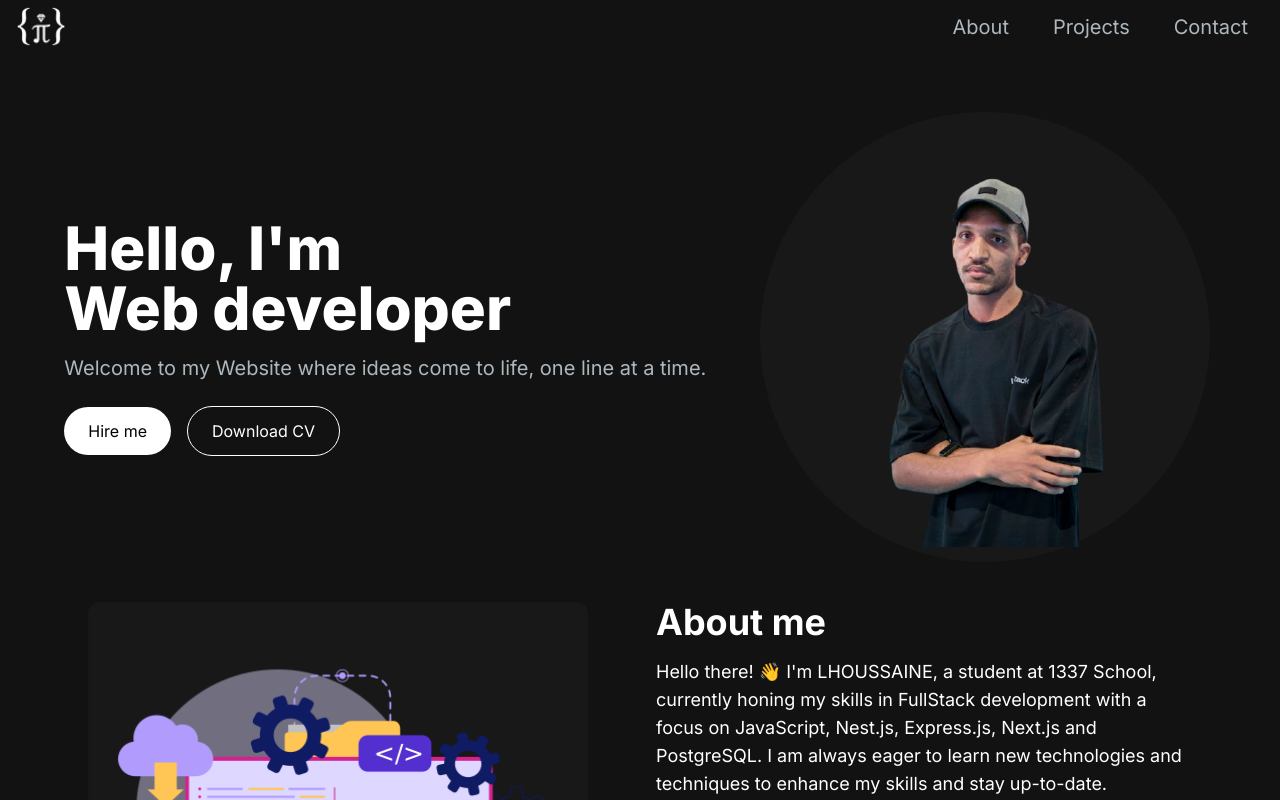
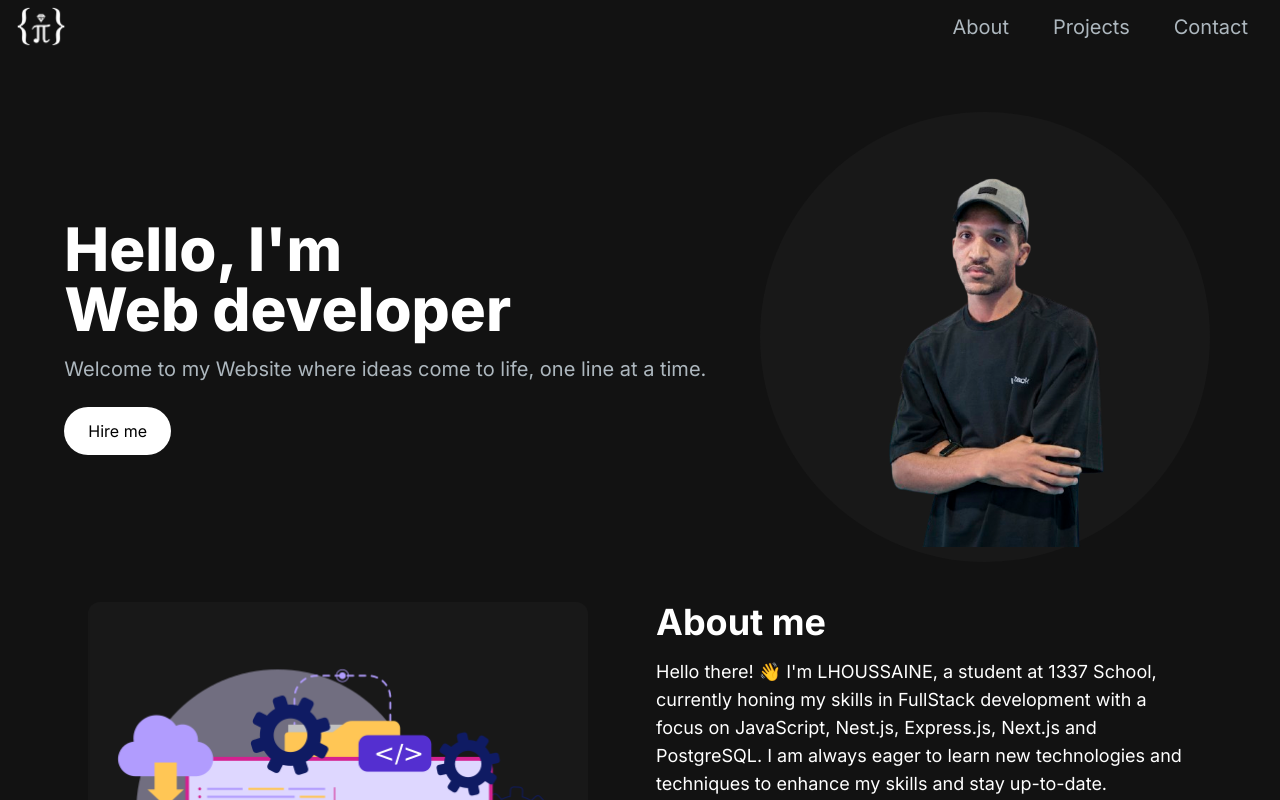
Before and after one commit to ahammamlho/Portfolio, a Next.js app: page / in a window 1280 px wide. Shown: the top 800 px of the page. Built offline with nearby package versions, Linux system fonts and the light colour scheme.

Commit message:
delete button download cv

```diff
--- a/src/app/components/HeroSection.tsx
+++ b/src/app/components/HeroSection.tsx
@@ -6,24 +6,6 @@ import { motion } from 'framer-motion';
 import Link from 'next/link';
 
 const HeroSection = () => {
-  function downloadPdf(url: string, filename = 'ahammam_cv.pdf') {
-    fetch(
-      'https://drive.google.com/uc?export=download&id=17OQnP8pPFSvW6AqS3DzMpvqea3POBfJH',
-      { mode: 'no-cors' },
-    )
-      .then((response) => {
-        if (!response.ok) {
-          throw new Error(`HTTP error! Status: ${response.status}`);
-        }
-        return response.blob();
-      })
-      .then((blob) => {
-        // Handle the blob (e.g., render it in the UI)
-      })
-      .catch((error) => {
-        console.error('Error fetching file:', error);
-      });
-  }
   return (
     <section>
       <div className="grid grid-cols-1 sm:grid-cols-12">
@@ -63,17 +45,12 @@ const HeroSection = () => {
                 Hire me
               </button>
             </Link>
-            <button
+            {/* <button
               className="w-full sm:w-fit mt-4 sm:mt-0 px-6 py-3 rounded-full bg-transparent hover:bg-slate-800 text-white border border-white"
-              onClick={() => {
-                const pdfUrl =
-                  'https://drive.google.com/uc?export=download&id=17OQnP8pPFSvW6AqS3DzMpvqea3POBfJH'; // Replace with your PDF URL
-                const filename = 'cv.pdf'; // Name for the downloaded file
-                downloadPdf(pdfUrl, filename);
-              }}
+              onClick={() => {}}
             >
               Download CV
-            </button>
+            </button> */}
           </div>
         </motion.div>
 
```
